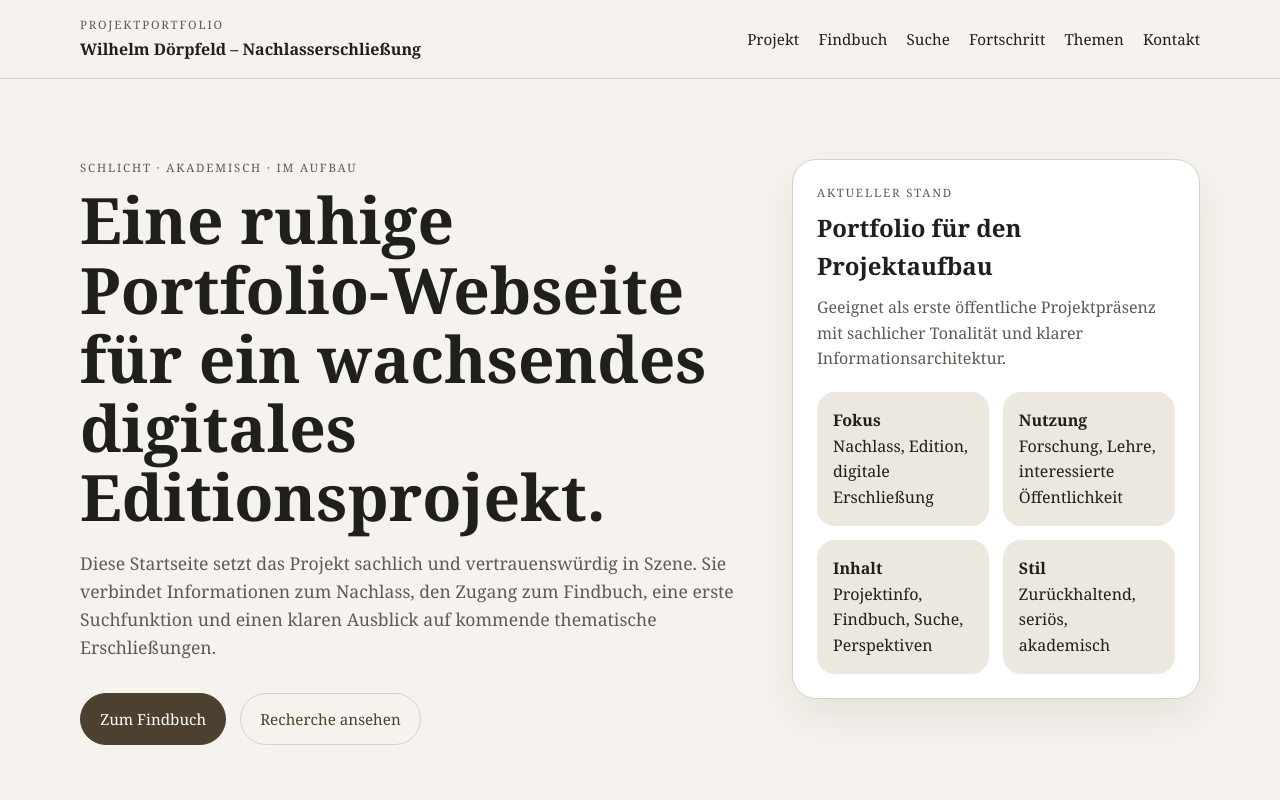
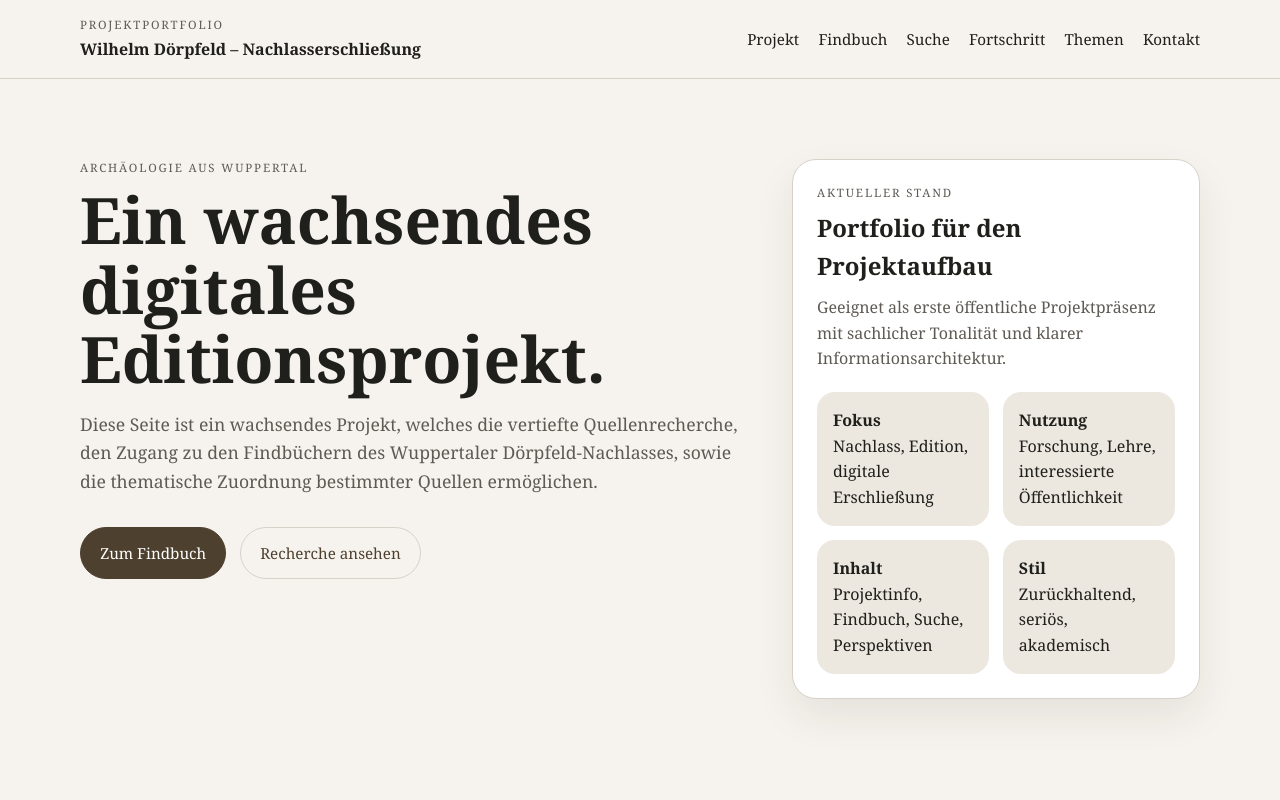
Before and after one commit to Doerpwell/doerpfeld.nachlass, a plain HTML site: page index.html in a window 1280 px wide. Shown: the top 800 px of the page. Drawn offline with Linux system fonts and the light colour scheme.

Commit message:
Add files via upload

```diff
--- a/index.html
+++ b/index.html
@@ -448,12 +448,10 @@
       <section class="hero">
         <div class="container hero-grid">
           <div>
-            <div class="eyebrow">Schlicht · akademisch · im Aufbau</div>
-            <h1>Eine ruhige Portfolio-Webseite für ein wachsendes digitales Editionsprojekt.</h1>
+            <div class="eyebrow">Archäologie aus Wuppertal</div>
+            <h1>Ein wachsendes digitales Editionsprojekt.</h1>
             <p class="lead">
-              Diese Startseite setzt das Projekt sachlich und vertrauenswürdig in Szene. Sie verbindet
-              Informationen zum Nachlass, den Zugang zum Findbuch, eine erste Suchfunktion und einen klaren
-              Ausblick auf kommende thematische Erschließungen.
+              Diese Seite ist ein wachsendes Projekt, welches die vertiefte Quellenrecherche, den Zugang zu den Findbüchern des Wuppertaler Dörpfeld-Nachlasses, sowie die thematische Zuordnung bestimmter Quellen ermöglichen.
             </p>
             <div class="actions">
               <a class="button" href="#findbuch">Zum Findbuch</a>
```
